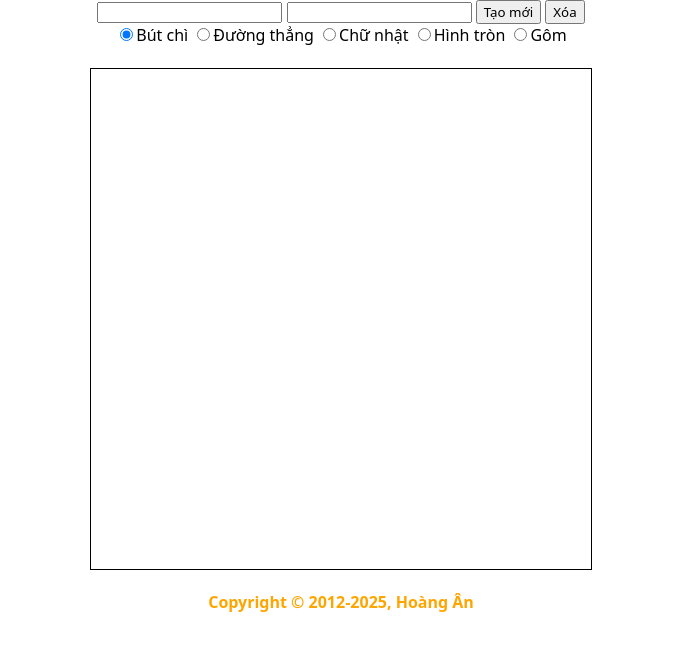
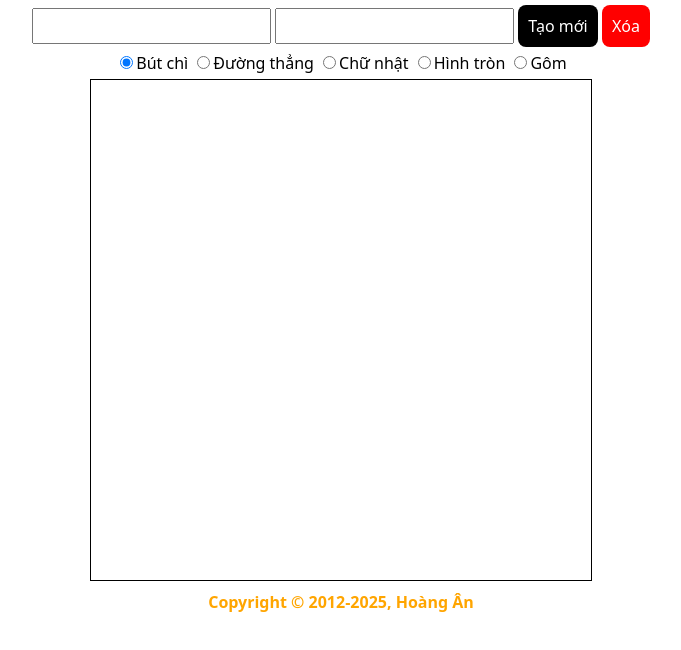
Before and after one commit to vdhan/simple-paint, a plain HTML site: page index.html in a window 1280 px wide. Shown: the whole page, without its empty margins (299-980 px from the left). Drawn offline with Linux system fonts and the light colour scheme.

Commit message:
add style

```diff
--- a/index.html
+++ b/index.html
@@ -10,23 +10,26 @@
   </head>
 
   <body class="t-center">
-    <div>
-      <input type="text" id="width">
-      <input type="text" id="height">
-      <button onclick="New();">Tạo mới</button>
-      <button id="clear">Xóa</button>
-      <br>
-
-      <input name="tool" type="radio" id="pen" checked="checked">Bút chì
-      <input name="tool" type="radio" id="line">Đường thẳng
-      <input name="tool" type="radio" id="rect">Chữ nhật
-      <input name="tool" type="radio" id="circle">Hình tròn
-      <input name="tool" type="radio" id="eraser">Gôm
+    <div class="my-xs">
+      <input id="width" type="text" class="ip">
+      <input id="height" type="text" class="ip">
+      <button class="bt bt-default" onclick="New();">Tạo mới</button>
+      <button id="clear" class="bt bt-red">Xóa</button>
     </div>
 
-    <br>
-    <canvas id="canvas" width="500px" height="500px" class="border"></canvas>
-    <p id="copy" class="orange"><strong>Copyright &copy; 2012<script>new Date().getFullYear() > 2012 && document.write("-" + new Date().getFullYear());</script>, Hoàng Ân</strong></p>
+    <div>
+      <input id="pen" type="radio" name="tool" checked="checked">Bút chì
+      <input id="line" type="radio" name="tool">Đường thẳng
+      <input id="rect" type="radio" name="tool">Chữ nhật
+      <input id="circle" type="radio" name="tool">Hình tròn
+      <input id="eraser" type="radio" name="tool">Gôm
+    </div>
+
+    <main class="my-xs">
+      <canvas id="canvas" width="500px" height="500px" class="border"></canvas>
+    </main>
+
+    <footer id="copy" class="orange bold">Copyright &copy; 2012<script>new Date().getFullYear() > 2012 && document.write("-" + new Date().getFullYear());</script>, Hoàng Ân</footer>
 
     <script src="js/jquery.min.js"></script>
     <script src="js/script.js"></script>
```
Also changed, not shown: css/paint.css, 2 other files.
